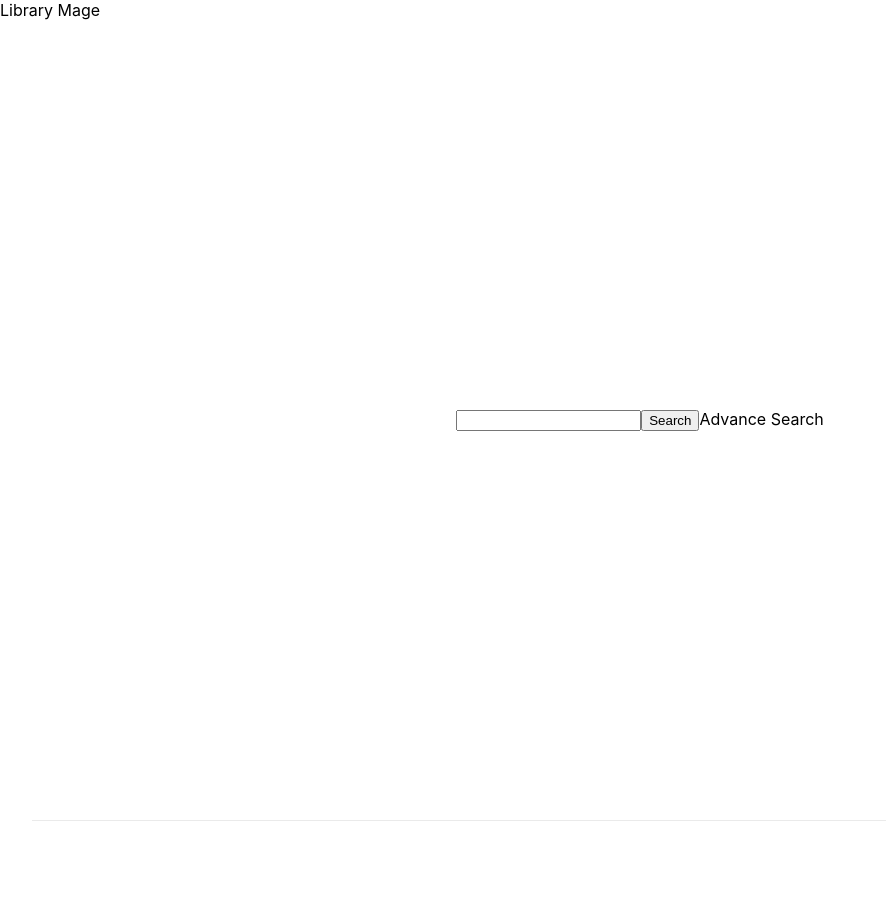
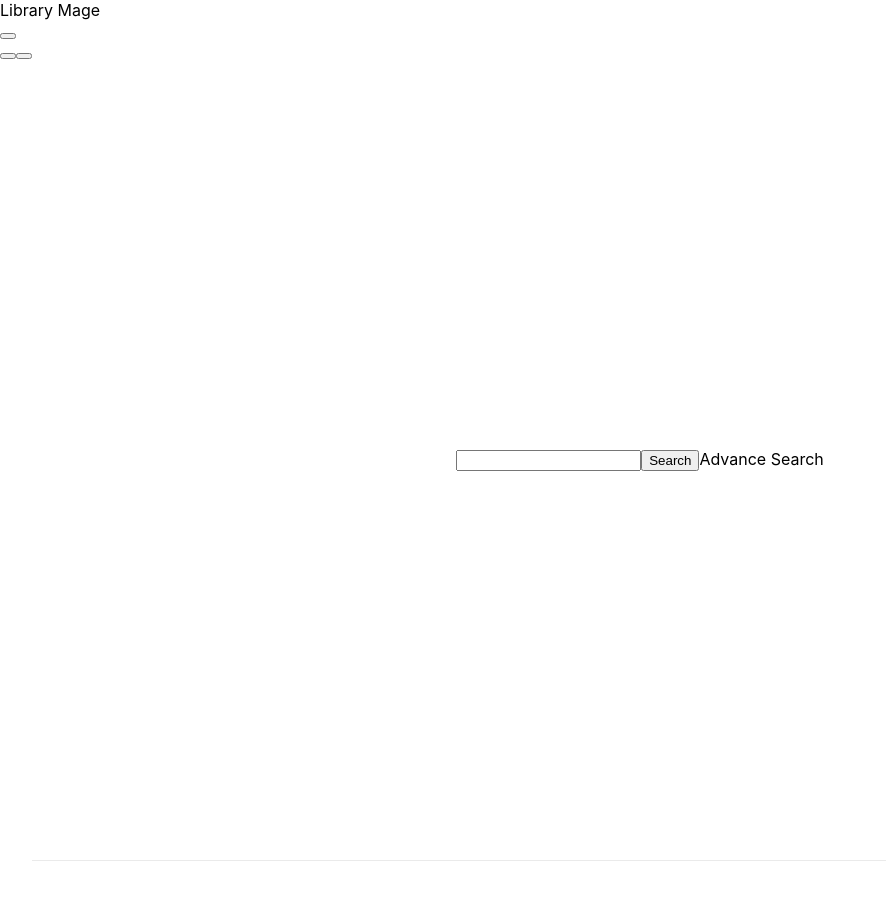
Before and after one commit to pradow/librarymage, a Next.js app: page / in a window 1280 px wide. Shown: the top 900 px of the page, without its empty margins (0-886 px from the left). Built offline with nearby package versions, Linux system fonts and the light colour scheme.

Commit message:
start header design

```diff
--- a/components/Header.js
+++ b/components/Header.js
@@ -2,9 +2,20 @@ import Link from "next/link";
 
 function Header() {
   return (
-    <Link href="/">
-      <a>Library Mage</a>
-    </Link>
+    <header className="main-header">
+      <div className="logo-area">
+        <Link href="/">
+          <a className="logo-link">Library Mage</a>
+        </Link>
+      </div>
+      <nav className="header-nav">
+        <button className="header-search"></button>
+        <div className="header-menu">
+          <button className="menu-see"></button>
+          <button className="menu-burger"></button>
+        </div>
+      </nav>
+    </header>
   );
 }
 
```
